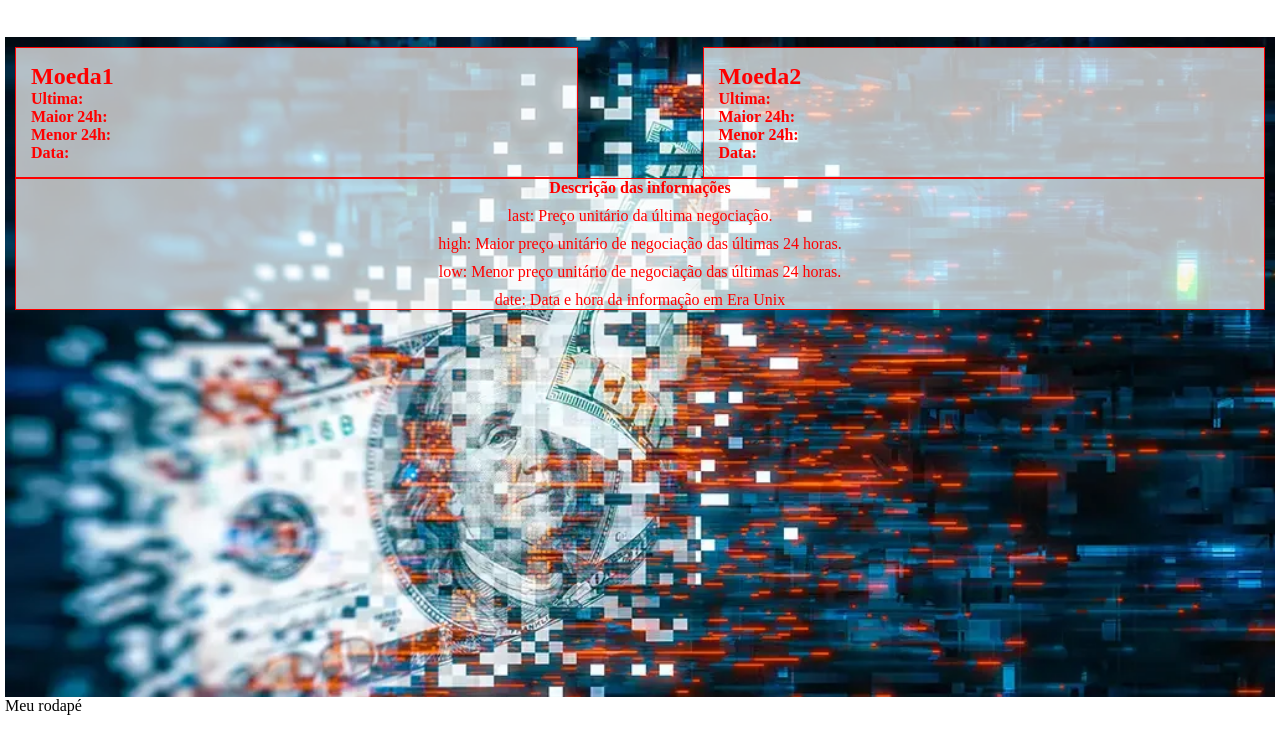
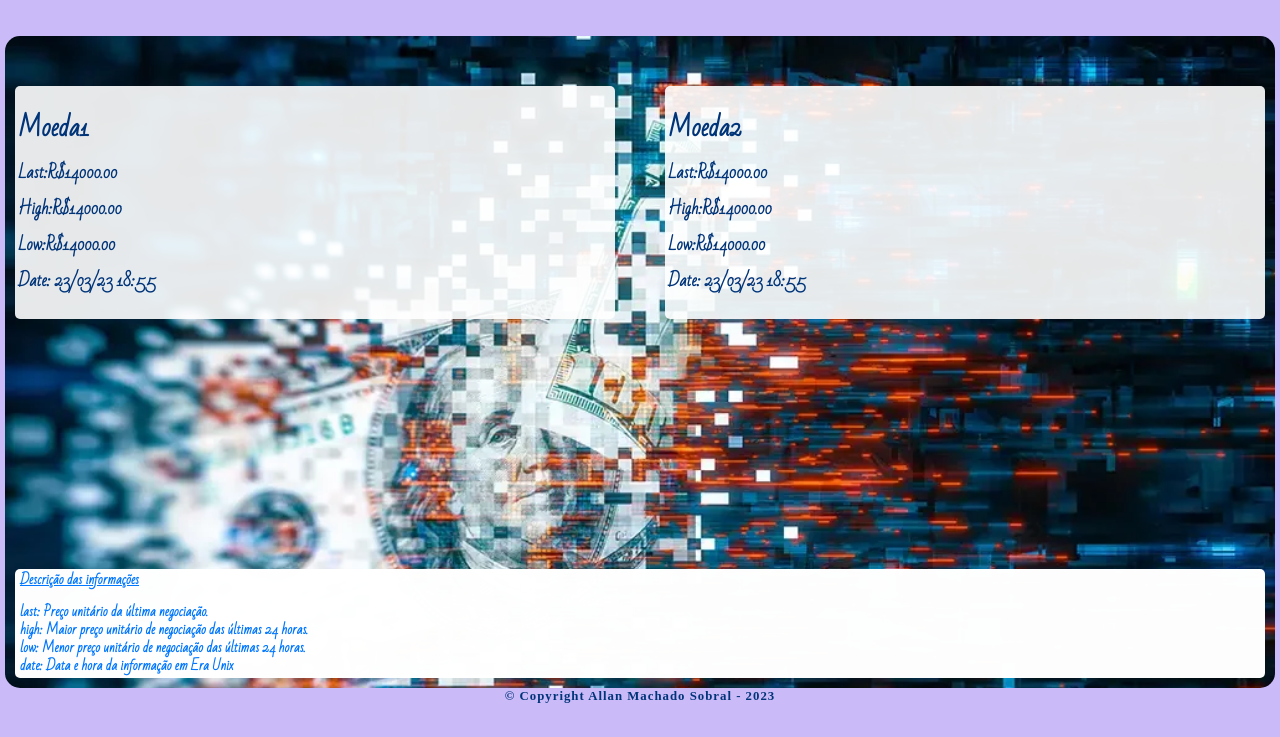
Before and after one commit to almasob/CriptoDataS, a plain HTML site: page index.html in a window 1280 px wide. Shown: the part 88-825 px from the top of the page. After the commit the page ends 800 px from the top, so only its background shows below. Drawn offline with Linux system fonts and the light colour scheme; a web font is replaced by a local one.

Commit message:
Layout concluido

```diff
--- a/index.html
+++ b/index.html
@@ -21,19 +21,19 @@
             <div id="moeda1" class="card_moeda">
                 <h2 class="moeda_titulo">Moeda1</h2>
                 <ul class="moeda_dados">
-                    <li>Ultima:</li>
-                    <li>Maior 24h:</li>
-                    <li>Menor 24h:</li>
-                    <li>Data:</li>
+                    <li>Last:R$14000.00</li>
+                    <li>High:R$14000.00</li>
+                    <li>Low:R$14000.00</li>
+                    <li>Date: 23/03/23 18:55</li>
                 </ul>
             </div>
             <div id="moeda2" class="card_moeda">
                 <h2 class="moeda_titulo" >Moeda2</h2>
                 <ul class="moeda_dados">
-                    <li>Ultima:</li>
-                    <li>Maior 24h:</li>
-                    <li>Menor 24h:</li>
-                    <li>Data:</li>
+                    <li>Last:R$14000.00</li>
+                    <li>High:R$14000.00</li>
+                    <li>Low:R$14000.00</li>
+                    <li>Date: 23/03/23 18:55</li>
                 </ul>
             </div>
         </section>
@@ -48,7 +48,7 @@
         </section>
     </main>
     <footer>
-        Meu rodapé
+        <p class="copyright"> &copy; Copyright Allan Machado Sobral - 2023</p>
     </footer>
 </body>
 </html>
--- a/reset.css
+++ b/reset.css
@@ -16,4 +16,5 @@ time, mark, audio, video{
     padding: 0;
     font-size: 100%;
     box-sizing: border-box;
+    line-height:1;
 }
--- a/style.css
+++ b/style.css
@@ -7,14 +7,16 @@ body{
     height: 100vh;
     width: 100%;
     padding: 5px;
-
+    background-color: rgba(70, 12, 231, 0.281);
 }
 
 header{
-    height: 15vh;
+    height: 15%;
     font-family: var(--font-titulo);
     text-align: center;
     font-size: 1.3rem;
+    color: rgb(0, 52, 121);
+    text-shadow:2px 2px 4px rgb(0, 52, 121);;
 }
 
 #h_titulo{
@@ -25,8 +27,13 @@ main{
     background-image: url(assets/dolar-digital.webp);
     background-size: cover;
     background-repeat: no-repeat;
-    height: 80vh;
+    height: 80%;
     padding: 10px;
+    font-family: var(--font-padrao);
+    border-radius: 15px;
+    display: flex;
+    flex-direction: column;
+    justify-content: space-between;
 }
 
 /* SEÇÃO MOEDAS E SUAS INFORMÇÕES */
@@ -34,18 +41,20 @@ main{
     display: flex;
     justify-content: space-between;
     align-items: center;
+    margin-top: 40px;
 }
 
 .card_moeda{
-    background-color: rgba(255,255,255,0.7);
-    border: 1px solid red;
-    color: red;
+    background-color: rgba(255, 255, 255, 0.9);
+    border-radius: 5px;
+    color: rgb(0, 52, 121);
     display: flex;
     flex-direction: column;
     font-size: 1.5rem;
     font-weight: 900;
-    padding: 15px;
-    width: 45%;
+    padding: 30px 3px;
+    width: 48%;
+    gap: 25px;
 }
 
 .moeda_titulo{
@@ -56,18 +65,30 @@ main{
     font-size: 1rem;
 }
 
+.moeda_dados{
+    display: flex;
+    flex-direction: column;
+    gap: 20px;
+}
+
 /* SEÇÃO DESCRIÇÃO DAS INFORMAÇÕES DAS MOEDAS */
 #descricao_card{
-    background-color: rgba(255,255,255,0.7);
-    border: 1px solid red;
-    color: red;
+    background-color: rgba(255, 255, 255, 0.993);
+    color: rgb(0, 119, 255);
     width: 100%;
-    text-align: center;
+    font-size: .8rem;
+    font-weight: bold ;
+    padding: 5px;
+    border-radius: 5px;
 
 }
 
+#descricao_card h3{
+    margin-bottom: 20px;
+    text-decoration: underline;
+}
 #descricao_card p {
-    margin-top: 10px;
+    margin-top: 5px;
 }
 
 li{
@@ -77,5 +98,11 @@ li{
 
 
 footer{
-    height: 5vh;
+   height: auto;
+   font-size: 80%;
+   text-align: center;
+   font-weight: bold;
+   padding-top: 2px;
+   color: rgb(0, 52, 121);
+   letter-spacing: 1px;
 }
```
